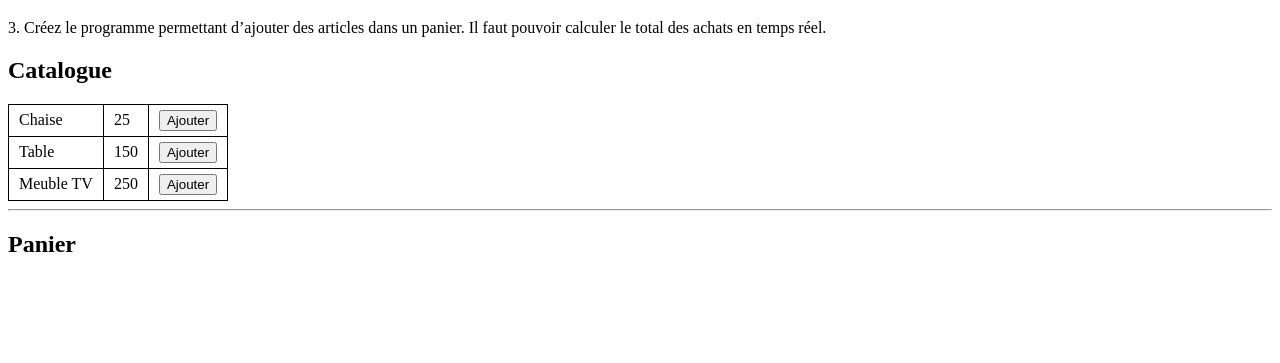
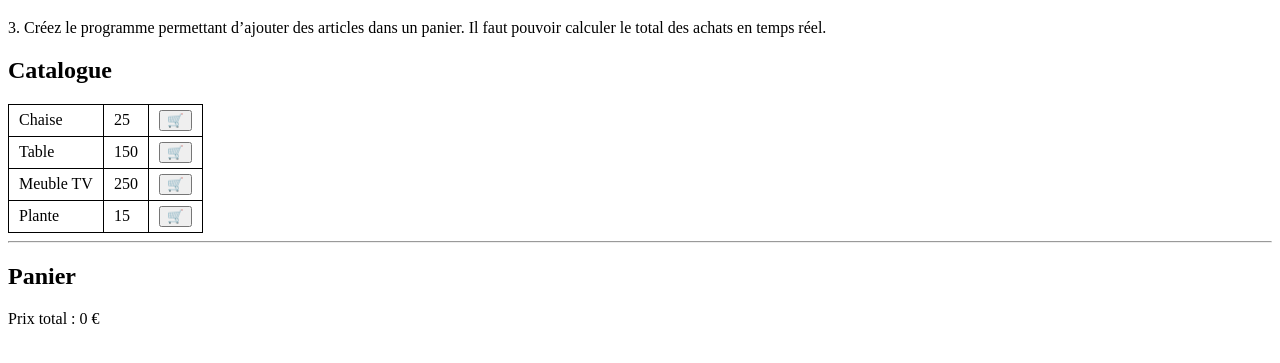
Before and after one commit to QuentinGeerts/TF_202304_FSNETAngularr_Javascript, a plain HTML site: page Exercices/DOM/exo03/index.html in a window 1280 px wide. Shown: the part 61-424 px from the top of the page. Drawn offline with Linux system fonts and the light colour scheme.

Commit message:
Correction exercice 03

```diff
--- a/Exercices/DOM/exo03/index.html
+++ b/Exercices/DOM/exo03/index.html
@@ -33,34 +33,18 @@
     <!-- Créer une liste d'objet en js et à afficher -->
 
     <table id="catalogue">
-        <tr>
-            <td>Chaise</td>
-            <td>25</td>
-            <td>
-                <button>Ajouter</button>
-            </td>
-        </tr>
-        <tr>
-            <td>Table</td>
-            <td>150</td>
-            <td>
-                <button>Ajouter</button>
-            </td>
-        </tr>
-        <tr>
-            <td>Meuble TV</td>
-            <td>250</td>
-            <td>
-                <button>Ajouter</button>
-            </td>
-        </tr>
     </table>
 
     <hr>
 
     <h2>Panier</h2>
 
-    <table>
+    <p>
+        Prix total :
+        <span id="total"></span> €
+    </p>
+
+    <table id="cart">
 
     </table>
 
--- a/Exercices/DOM/exo03/script.js
+++ b/Exercices/DOM/exo03/script.js
@@ -0,0 +1,76 @@
+const products = [
+    { productName: 'Chaise', productPrice: 25 },
+    { productName: 'Table', productPrice: 150 },
+    { productName: 'Meuble TV', productPrice: 250 },
+    { productName: 'Plante', productPrice: 15 },
+];
+
+
+window.onload = () => {
+
+    const total = document.getElementById('total');
+    const catalogue = document.getElementById('catalogue');
+
+    total.innerText = 0;
+
+    products.forEach(product => {
+
+        // Création des éléments HTML
+        const productRow = document.createElement('tr');
+        const productName = document.createElement('td');
+        const productPrice = document.createElement('td');
+        const productAdd = document.createElement('td');
+        const productAddButton = document.createElement('button');
+
+        // Paramétrer les éléments
+        productName.innerText = product.productName;
+        productPrice.innerText = product.productPrice;
+        productAddButton.innerText = '🛒';
+
+        productAddButton.classList.add('addItemButton');
+        productAddButton.onclick = addProductToCart;
+
+        // Ajouter les éléments à leur parent
+        // Dupliquer une ligne : ALT + SHIFT + ↑/↓
+        productAdd.appendChild(productAddButton);
+        productRow.appendChild(productName);
+        productRow.appendChild(productPrice);
+        productRow.appendChild(productAdd);
+        catalogue.appendChild(productRow);
+
+    });
+
+};
+
+function addProductToCart (event) {
+
+    const cart = document.getElementById('cart');
+    const total = document.getElementById('total');
+
+    // Récupération de la ligne du produit sélectionné
+    // console.log(this); // this => button
+    const productRowCatalogue = event.target.parentNode.parentNode;
+
+    // Extraction des données de la ligne
+    const name = productRowCatalogue.children[0].textContent;
+    const price = productRowCatalogue.children[1].textContent;
+
+    // Création de la ligne du panier
+    // > Création de l'élément HTML
+    const productRowCart = document.createElement('tr');
+    const productName = document.createElement('td');
+    const productPrice = document.createElement('td');
+
+    // > Paramétrer l'élément HTML
+    productName.innerText = name;
+    productPrice.innerText = price;
+
+    // > Ajouter l'élément au parent
+    productRowCart.appendChild(productName);
+    productRowCart.appendChild(productPrice);
+    cart.appendChild(productRowCart);
+
+    // Mettre à jour le total
+    total.innerText = parseInt(total.innerText) + +price;
+
+}
```
